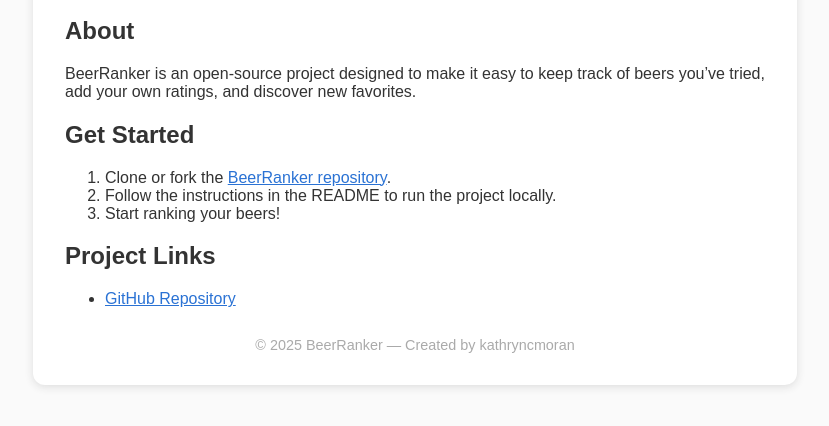
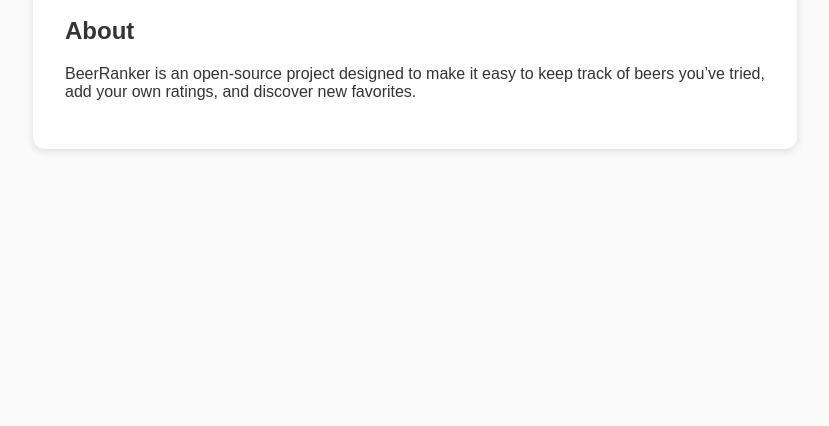
Before and after one commit to kathryncmoran/BeerRanker, a plain HTML site: page index.html in a window 1280 px wide. Shown: the part 166-592 px from the top of the page, without its empty margins (225-1054 px from the left). Drawn offline with Linux system fonts and the light colour scheme.

Commit message:
Update index.html

```diff
--- a/index.html
+++ b/index.html
@@ -22,20 +22,9 @@
     <p>
       BeerRanker is an open-source project designed to make it easy to keep track of beers you’ve tried, add your own ratings, and discover new favorites.
     </p>
-    <h2>Get Started</h2>
-    <ol>
-      <li>Clone or fork the <a href="https://github.com/kathryncmoran/BeerRanker">BeerRanker repository</a>.</li>
-      <li>Follow the instructions in the README to run the project locally.</li>
-      <li>Start ranking your beers!</li>
-    </ol>
-    <h2>Project Links</h2>
-    <ul>
-      <li><a href="https://github.com/kathryncmoran/BeerRanker">GitHub Repository</a></li>
-      <!-- Add more links if you have them (docs, issues, etc.) -->
-    </ul>
-    <footer>
-      &copy; 2025 BeerRanker &mdash; Created by kathryncmoran
-    </footer>
+
+
+
   </div>
 </body>
 </html>
```
